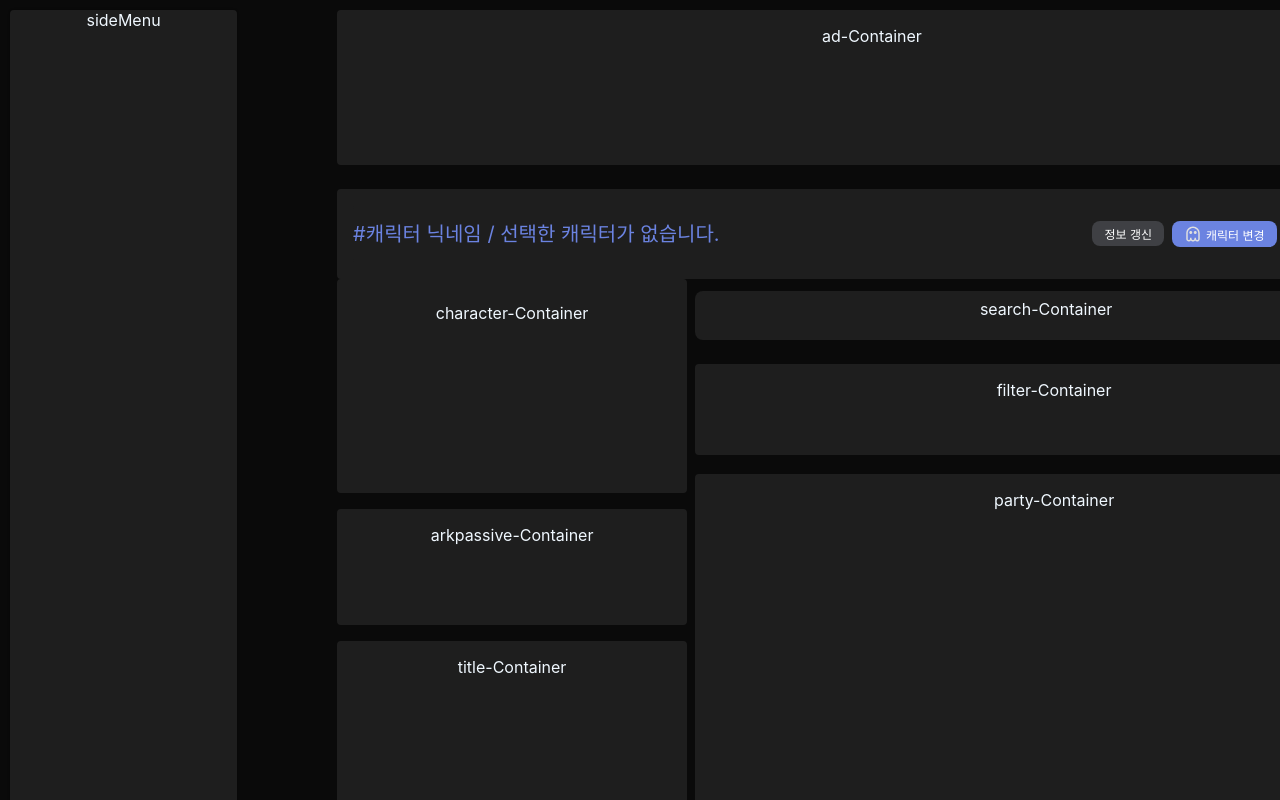
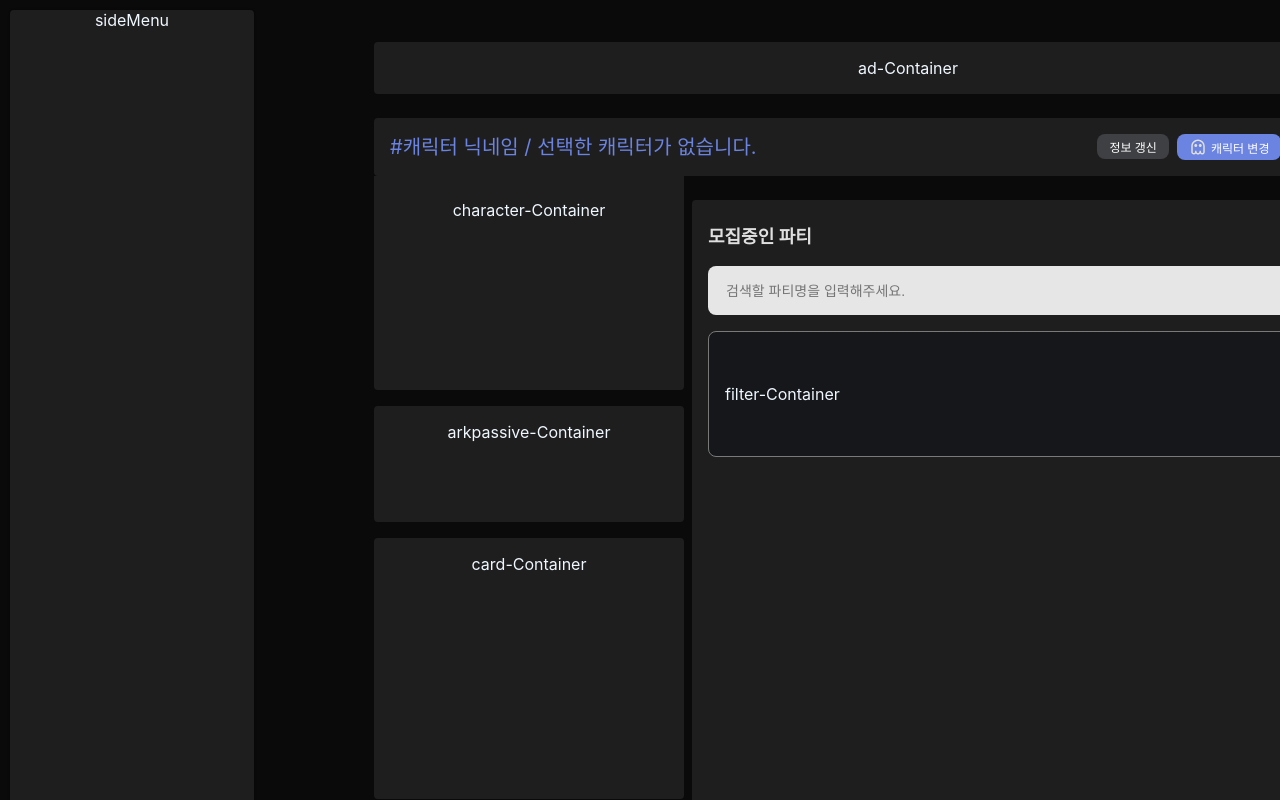
Before and after one commit to bsko98/loain, a React (Create React App) app: page / in a window 1280 px wide. Shown: the top 800 px of the page. Built offline with nearby package versions, Linux system fonts and the light colour scheme.

Commit message:
파티명 검색 부분, 전체 배치 조금 고쳤음. 이제 필터 만들고 파티 데이터 만든 뒤 검색 텍스트 넣어서 파티 명 검색 해야함

```diff
--- a/src/components/CharacterChangeModal.css
+++ b/src/components/CharacterChangeModal.css
@@ -124,7 +124,7 @@
 .character-item.selected {
     background-color: rgba(63, 64, 68, 1);
 }
-
+/*캐릭터 이미지*/
 .character-icon {
     width: 40px;
     height: 40px;
--- a/src/components/CharacterChangeModal.js
+++ b/src/components/CharacterChangeModal.js
@@ -25,8 +25,6 @@ const CharacterChangeModal = ({ isOpen, onClose, characterList = [], onSelectCha
                     <h2>내 캐릭터</h2>
                     <button className="modal-close-btn" onClick={onClose}>X</button>
                 </div>
-
-                {/* 서버 선택 버튼 */}
                 <div className="server-list">
                     {["루페온", "실리안", "카마인", "아브렐슈드", "아만", "카제로스", "카단", "니나브"].map((server, index) => (
                         <button
@@ -38,8 +36,6 @@ const CharacterChangeModal = ({ isOpen, onClose, characterList = [], onSelectCha
                         </button>
                     ))}
                 </div>
-
-                {/* 캐릭터 리스트 */}
                 <div className="character-list">
                     {filteredCharacters.length > 0 ? (
                         filteredCharacters.map((character) => (
--- a/src/components/CharacterSelectContainer.js
+++ b/src/components/CharacterSelectContainer.js
@@ -18,7 +18,7 @@ const CharacterSelectContainer = () => {
     const handleRefresh = async () => {
         setLoading(true);
         try {
-            setSelectedCharacter(characterList[0]); // 예제: 첫 번째 캐릭터 선택
+            setSelectedCharacter(characterList[0]);
         } catch (error) {
             alert("네트워크 오류가 발생했습니다.");
             console.error(error);
--- /dev/null
+++ b/src/components/PartyTitleSearchbar.css
@@ -0,0 +1,105 @@
+/* 전체 컨테이너 */
+.party-search-container {
+    width: 100%;
+    height: 91px;
+    background: rgba(30, 30, 30, 1);
+    display: flex;
+    flex-direction: column;
+    gap: 16px;
+}
+
+/* 상단 타이틀 & 버튼 컨테이너 */
+.party-header {
+    width: 100%;
+    height: auto;
+    display: flex;
+    justify-content: space-between;
+    align-items: center;
+}
+
+/* 모집중인 파티 텍스트 */
+.party-title {
+    font-weight: 600;
+    font-size: 18px;
+    line-height: 100%;
+    letter-spacing: 0%;
+    color: rgba(223, 223, 223, 1);
+}
+
+/* 업데이트 버튼 */
+.update-button {
+    display: flex;
+    align-items: center;
+    justify-content: center;
+    width: auto;
+    height: 26px;
+    gap: 4px;
+    padding: 4px;
+    border-radius: 8px;
+    background: rgba(63, 64, 68, 1);
+    color: rgba(223, 223, 223, 1);
+    font-size: 14px;
+    border: none;
+    cursor: pointer;
+}
+
+.update-icon {
+    width: 18px;
+    height: 18px;
+}
+
+/* 검색 박스 */
+.search-box {
+    width: 100%;
+    max-width: 654px;
+    height: auto;
+    min-height: 33px;
+    display: flex;
+    align-items: center;
+    background: rgba(230, 230, 230, 1);
+    border-radius: 8px;
+    padding: 8px 16px;
+    gap: 10px;
+    margin-bottom: 16px;
+}
+
+/* 검색 입력 필드 */
+.search-input {
+    width: 100%;
+    height: 33px;
+    max-width: 654px;
+    border: none;
+    background: transparent;
+    font-weight: 500;
+    font-size: 14px;
+    line-height: 100%;
+    color: rgba(100, 100, 100, 1);
+    outline: none;
+    border-radius: 8px;
+
+}
+
+
+/* 검색 입력 후 나타나는 텍스트 */
+.search-placeholder {
+    font-weight: 500;
+    font-size: 14px;
+    line-height: 100%;
+    color: rgba(50, 50, 50, 1);
+}
+
+/* 검색 아이콘 */
+.search-button {
+    background: transparent;
+    border: none;
+    font-size: 16px;
+    cursor: pointer;
+}
+
+.search-icon{
+    width: 14.17px;
+    height: 14.17px;
+    top: 1.42px;
+    left: 1.42px;
+
+}
--- /dev/null
+++ b/src/components/PartyTitleSearchbar.js
@@ -0,0 +1,30 @@
+import React from "react";
+import "./PartyTitleSearchbar.css";
+import UpdateIcon from "../images/UpdateIcon.svg"
+import PartyTitleSearchIcon from "../images/PartyTitleSearchIcon.svg"
+
+const PartyTitleSearchbar = () => {
+  return (
+    <div className="party-search-container">
+      <div className="party-header">
+        <span className="party-title">모집중인 파티</span>
+        <button className="update-button">
+        <img src={UpdateIcon} alt="업데이트" className="update-icon"/>
+          업데이트
+        </button>
+      </div>
+      <div className="search-box">
+        <input
+          type="text"
+          placeholder="검색할 파티명을 입력해주세요."
+          className="search-input"
+        />
+        <button className="search-button">
+        <img src={PartyTitleSearchIcon} alt="파티제목검색" className="search-icon" />
+        </button>
+      </div>
+    </div>
+  );
+};
+
+export default PartyTitleSearchbar;
--- a/src/pages/MainPage.css
+++ b/src/pages/MainPage.css
@@ -3,21 +3,25 @@
     display: flex;
     width: 1440px;
     height: 1604px;
+    min-height: 100vh;
     background-color: #0a0a0a;
     padding: 10px;
     color: aliceblue;
+    overflow: hidden;
 }
 
 /* 사이드 메뉴 */
 .side-Menu-Container {
-    width: 244px;
-    height: 900px;
-    background-color: #1E1E1E;
+    max-width: 244px;
+    width: 100%;
+    max-height: 900px;
+    height: auto;
+    background: rgba(30, 30, 30, 1);
     border-radius: 4px;
     box-shadow:
-      0px 0px 3px 0px rgba(0, 0, 0, 0.12),
-      0px 0px 1px 0px rgba(0, 0, 0, 0.14),
-      0px 0px 1px -1px rgba(0, 0, 0, 0.2);
+        0px 0px 3px 0px rgba(0, 0, 0, 0.12),
+        0px 0px 1px 0px rgba(0, 0, 0, 0.14),
+        0px 0px 1px -1px rgba(0, 0, 0, 0.2);
     margin-right: 80px;
 }
 
@@ -25,38 +29,48 @@
 .content-Wrapper {
     display: flex;
     flex-direction: column;
-    width: calc(100% - 244px);
-    margin-left: 20px;
+    max-width: 1036px;
+    width: 100%;
+    min-height: 100vh;
+    margin: 0 auto;
 }
 
 /* 광고 컨테이너 */
 .ad-Container {
-    width: 1037.8125px;
+    max-width: 1038px;
+    width: 100%;
     height: 123px;
     background-color: #1E1E1E;
     border-radius: 4px;
     padding: 16px;
+    margin-top: 32px;
 }
+
+
 
 /* 캐릭터 선택 컨테이너 (Fixed Width, Hug Height) */
 .character-Select-Container {
-    width: 1036px;
-    height: auto;
-    min-height: 58px;
+    max-width: 1036px;
+    width: 100%;
+    height: 58px;
+    display: flex;
     justify-content: space-between;
+    align-items: center;
+    background-color: #1E1E1E;
     border-radius: 4px;
     padding: 16px;
-    background-color: #1E1E1E;
-    margin-top: 24px;
+    box-sizing: border-box;
+    margin: 24px auto;
 }
+
 
 /* 메인 컨텐츠 좌 우 배치 */
 .main-Content {
     display: flex;
     width: 100%;
     gap: 16px;
+}
 
-}
 
 /* 좌측 컬럼 */
 .left-Column {
@@ -65,104 +79,123 @@
     width: 318px;
     gap: 16px;
     margin-right: 24px;
-
+    position: relative;
+    top: -24px;
 }
 
 /* 우측 컬럼 */
 .right-Column {
     display: flex;
     flex-direction: column;
-    width: 686px;
-    /* background-color: #1E1E1E; */
+    max-width: 686px;
+    width: 100%;
+    height: 1378px;
+    gap: 24px;
+    border-top-left-radius: 4px;
+    border-top-right-radius: 4px;
+    padding: 24px 16px 32px 16px;
+    background: rgba(30, 30, 30, 1);
+}
+
+/* 우측 전체 컨테이너 (Hug width, Hug Height) */
+.right-Container {
+    width: 100%;
+    height: auto;
+    min-width: 654px;
+    min-height: 1322px;
+    display: flex;
+    flex-direction: column;
+    gap: 16px;
+}
+
+/* 우측 상단 컨테이너 (Fill width, Height Hug) */
+.right-Top-Container {
+    width: 100%;
+    height: auto;
+    min-width: 654px;
+    min-height: 183px;
+    display: flex;
+    flex-direction: column;
+
+}
+
+/* 캐릭터 컨테이너 (Hug Width, Hug Height) */
+.character-Container {
+    background: rgba(30, 30, 30, 1);
+    width: 100%;
+    min-height: 182px;
+    border-bottom-right-radius: 4px;
+    border-bottom-left-radius: 4px;
+    padding: 24px 16px 8px 16px;
 }
 
 
-/* 캐릭터 컨테이너 (Hug Width, Hug Height) */
-.character-Container {
-    background-color: #1E1E1E;
-    width: auto;
-    min-width: 100%;
-    height: auto;
-    min-height: 182px;
-    top: 237px;
-    left: 324px;
+/* 아크패시브 컨테이너 (Hug Width, Hug Height) */
+.arkPassive-Container {
+    background: rgba(30, 30, 30, 1);
+    width: 100%;
+    min-height: 84px;
     border-radius: 4px;
-    gap: 16px;
-    padding-top: 24px;
-    padding-right: 16px;
-    padding-bottom: 8px;
-    padding-left: 16px;
-
+    padding: 16px;
 }
 
-/* 아크패시브 컨테이너 (Hug Width, Hug Height) */
-.arkPassive-Container {
-    background-color: #1E1E1E;
-    width: auto;
-    min-width: 100%;
-    height: auto;
-    min-height: 84px;
+/* 카드 컨테이너 (Hug Width, Hug Height) */
+.card-Container {
+    background: rgba(30, 30, 30, 1);
+    width: 100%;
+    min-height: 229px;
     border-radius: 4px;
-    top: 435px;
-    left: 324px;
     padding: 16px;
-    gap: 47px;
-
 }
 
 /* 타이틀 컨테이너 (Hug Width, Hug Height) */
 .title-Container {
-    background-color: #1E1E1E;
-    width: auto;
-    min-width: 100%;
-    height: auto;
+    background: rgba(30, 30, 30, 1);
+    width: 100%;
     min-height: 229px;
     border-radius: 4px;
     padding: 16px;
-    top: 535px;
-    left: 324px;
-    gap: 8px;
-
 }
 
-/* 검색 컨테이너 (Fixed Width, Hug Height) */
+/* 검색 컨테이너 (Fill Width, Hug Height) */
 .search-Container {
+    max-width: 654px;
     width: 100%;
     height: auto;
-    min-height: 33px;
+    min-height: 183px;
+    display: flex;
+    flex-direction: column;
+    gap: 16px;
+    justify-content: space-between;
     background-color: #1E1E1E;
     border-radius: 8px;
-    padding: 8px;
-    top: 249px;
-    left: 658px;
-    gap: 10px;
-    margin-top: 12px;
+    padding: 16px;
+    margin: 0 auto;
 }
 
-/* 필터 컨테이너 (Hug Width, Hug Height) */
+/* 필터 컨테이너 (Fill Width, Hug Height) */
 .filter-Container {
-    width: auto;
-    min-width: 100%;
+    max-width: 654px;
+    width: 100%;
     height: auto;
-    min-height: 59px;
-    background-color: #1E1E1E;
-    border-radius: 4px;
+    min-height: 92px;
+    display: flex;
+    justify-content: space-between;
+    align-items: center;
+    background: rgba(21, 23, 27, 1);
+    border-radius: 8px;
     padding: 16px;
-    top: 306px;
-    left: 658px;
-    gap: 228px;
-    margin-top: 24px;
+    border: 1px solid rgba(121, 121, 121, 1);
+    margin-top: 16px;
 }
-
 
 
 /* 파티 컨테이너 (Fixed Width, Hug Height) */
 .party-Container {
     width: 100%;
-    height: auto;
+    min-width: 654px;
     min-height: 1072px;
-    background-color: #1E1E1E;
-    border-radius: 4px;
-    padding: 16px;
-    margin-top: 19px;
+    display: flex;
+    flex-direction: column;
+    gap: 12px;
 }
--- a/src/pages/MainPage.js
+++ b/src/pages/MainPage.js
@@ -1,6 +1,7 @@
 import React , {useState} from 'react';
 import './MainPage.css';
 import CharacterSelectContainer from '../components/CharacterSelectContainer';
+import PartyTitleSearchbar from '../components/PartyTitleSearchbar';
 
 const MainPage = () => {
     return (
@@ -13,11 +14,16 @@ const MainPage = () => {
               <div className="left-Column">
                 <div className="character-Container">character-Container</div>
                 <div className="arkPassive-Container">arkpassive-Container</div>
+                <div className="card-Container">card-Container</div>
                 <div className="title-Container">title-Container</div>
               </div>
               <div className="right-Column">
-                <div className="search-Container">search-Container</div>
-                <div className="filter-Container">filter-Container</div>
+                <div className="right-Container">
+                  <div className="right-Top-Container">
+                    <PartyTitleSearchbar></PartyTitleSearchbar>
+                    <div className="filter-Container">filter-Container</div>
+                  </div>
+                </div>
                 <div className="party-Container">party-Container</div>
               </div>
             </div>
```
Also changed, not shown: src/images/PartyTitleSearchIcon.svg (added), src/images/UpdateIcon.svg (added).
